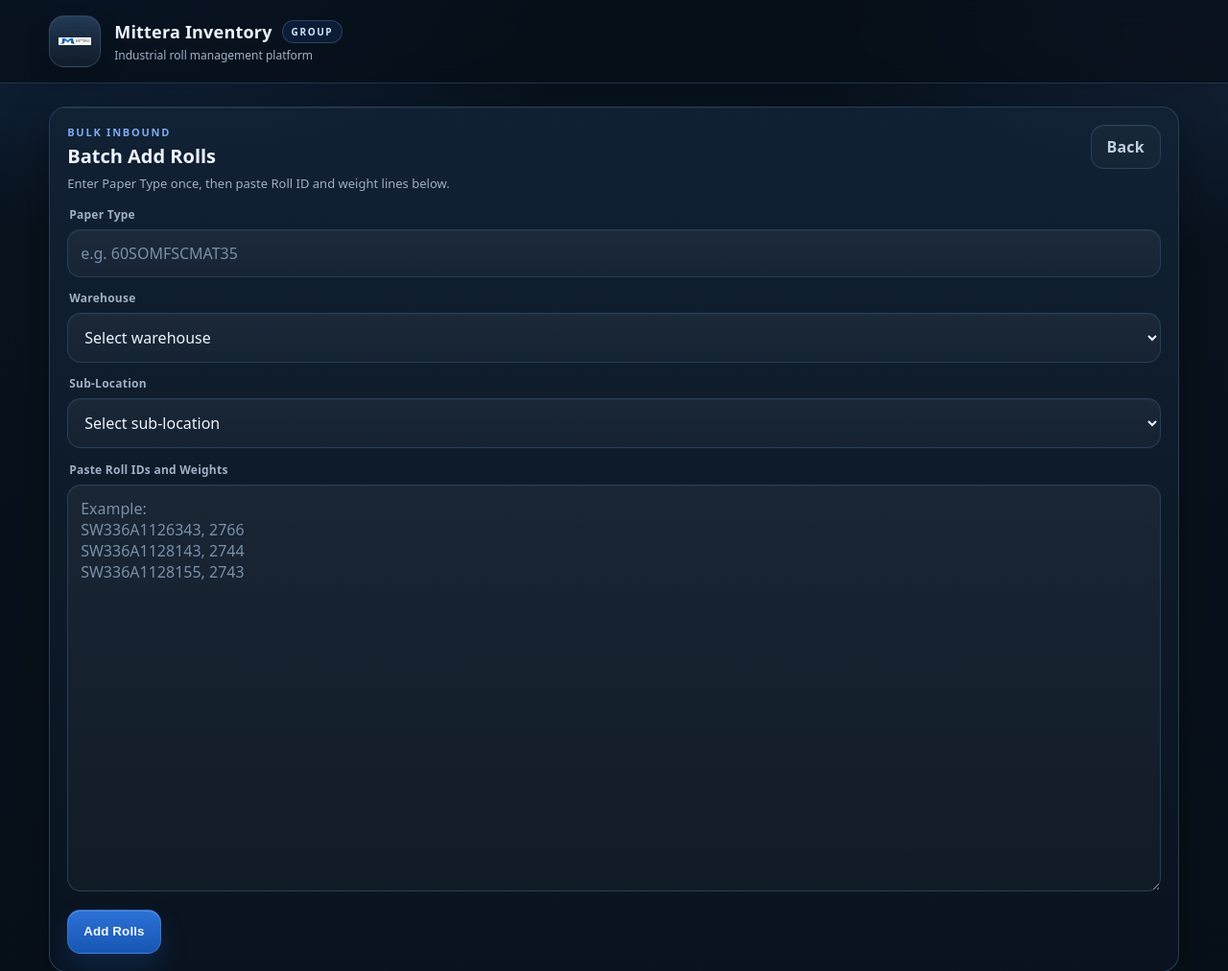
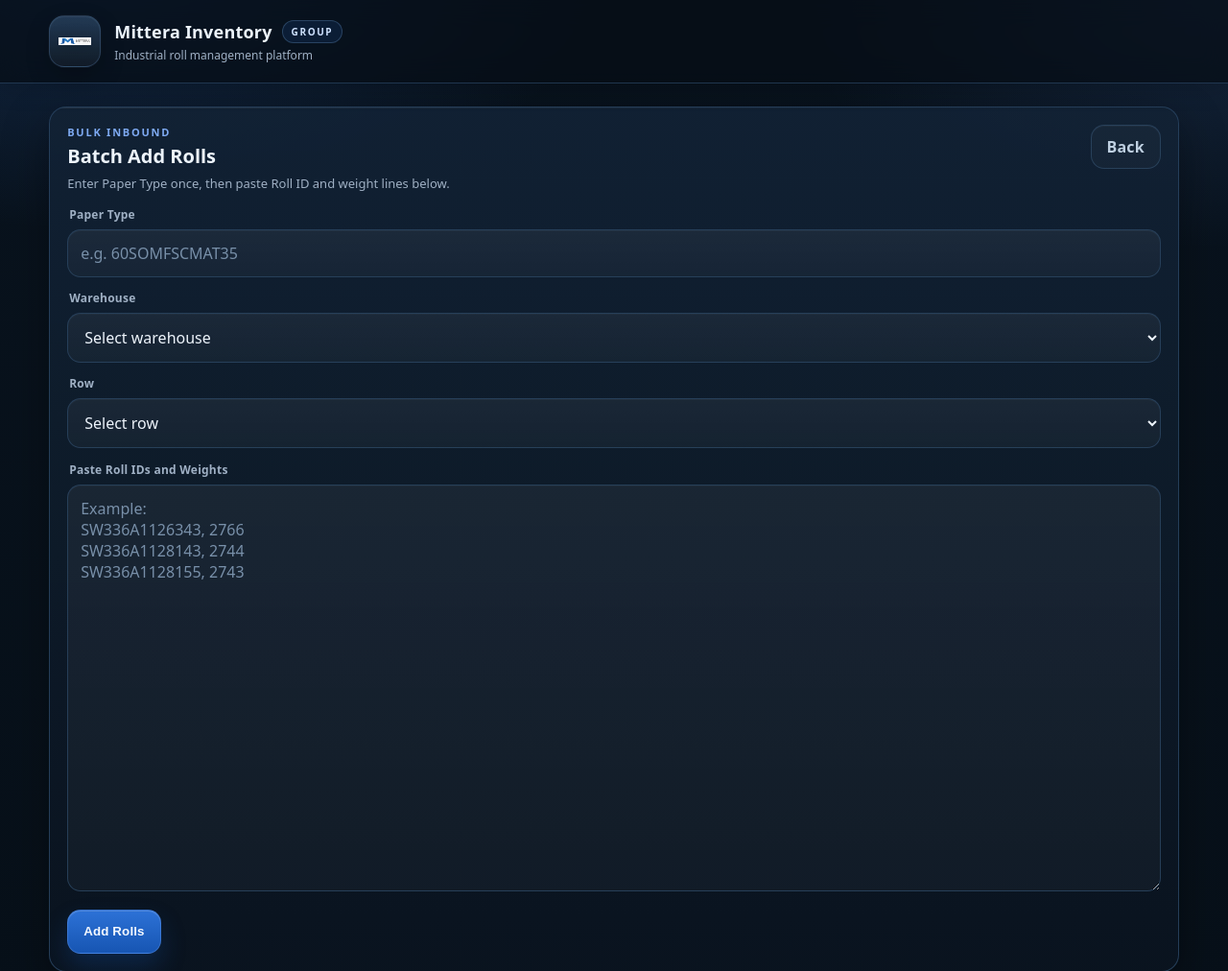
Before and after one commit to TomasOrrego11/Roll-Inventory, a Python web app: template templates/add_batch.html in a window 1280 px wide. Shown: the top 1012 px of the page at 96% size. Run offline with Jinja, Linux system fonts and the light colour scheme; the template is opened without the code that fills it: most values are stand-ins (such as "Sample title", 1, 10 or a date in 2020).

Commit message:
Update add_batch.html

```diff
--- a/templates/add_batch.html
+++ b/templates/add_batch.html
@@ -35,15 +35,23 @@
           <select name="warehouse" id="warehouse" required onchange="updateLocations()">
             <option value="">Select warehouse</option>
             {% for wh in warehouses %}
-              <option value="{{ wh }}">{{ wh }}</option>
+              <option value="{{ wh }}">
+                {% if wh == "WH1" %}
+                  Warehouse Mittera
+                {% elif wh == "WH2" %}
+                  Andrews Mittera
+                {% else %}
+                  {{ wh }}
+                {% endif %}
+              </option>
             {% endfor %}
           </select>
         </div>
 
         <div>
-          <label>Sub-Location</label>
+          <label>Row</label>
           <select name="location" id="location" required>
-            <option value="">Select sub-location</option>
+            <option value="">Select row</option>
           </select>
         </div>
       </div>
@@ -76,7 +84,7 @@
     const warehouse = document.getElementById("warehouse").value;
     const locationSelect = document.getElementById("location");
 
-    locationSelect.innerHTML = '<option value="">Select sub-location</option>';
+    locationSelect.innerHTML = '<option value="">Select row</option>';
 
     let locations = [];
     if (warehouse === "WH1") {
```
